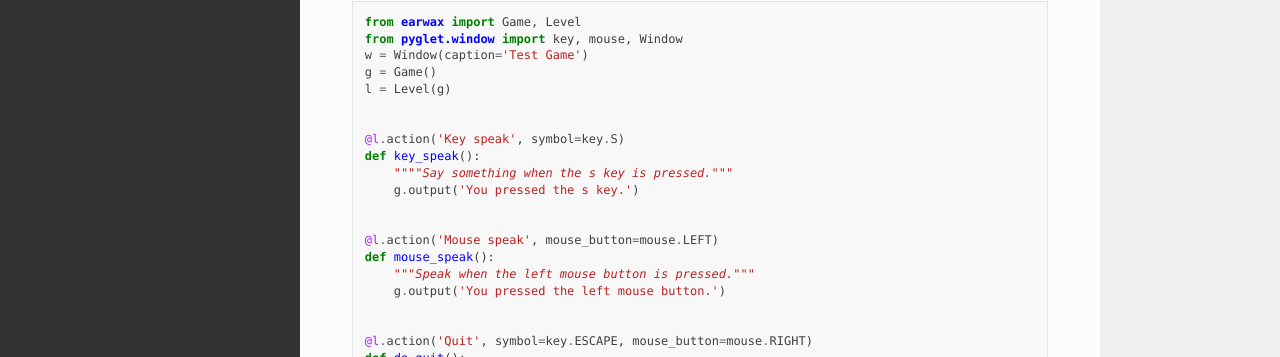
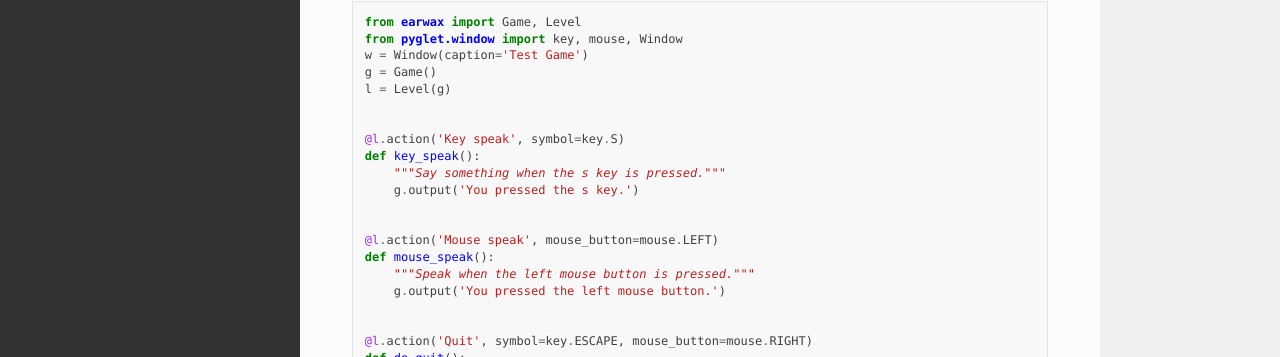
Before and after one commit to chrisnorman7/earwax, a Sphinx documentation site: the page built from docs/source/introduction.rst, in a window 1280 px wide and 1387 px high. Shown: the part 735-1092 px from the top of the window. Built offline with Sphinx 7.4.7 and the Read the Docs theme 2.0.0, drawn with Linux system fonts in a browser that asks for light colours; pages that are not in the unit, such as notebooks, are missing from menus; the version number could not be read and is left out; comment, search, counter and statistics services are not loaded.

Commit message:
Removed an extra leading quote.

```diff
--- a/docs/source/introduction.rst
+++ b/docs/source/introduction.rst
@@ -37,7 +37,7 @@ The below code is a full -albeit minimal -  code example::
 
     @l.action('Key speak', symbol=key.S)
     def key_speak():
-        """"Say something when the s key is pressed."""
+        """Say something when the s key is pressed."""
         g.output('You pressed the s key.')
 
 
```
